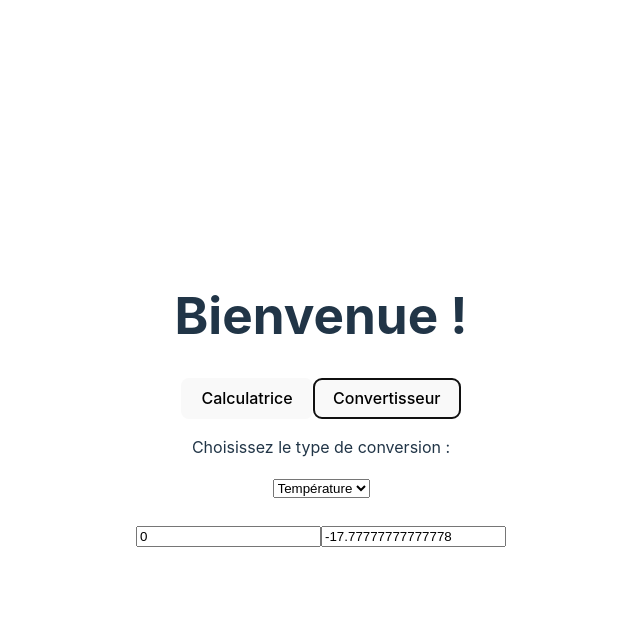
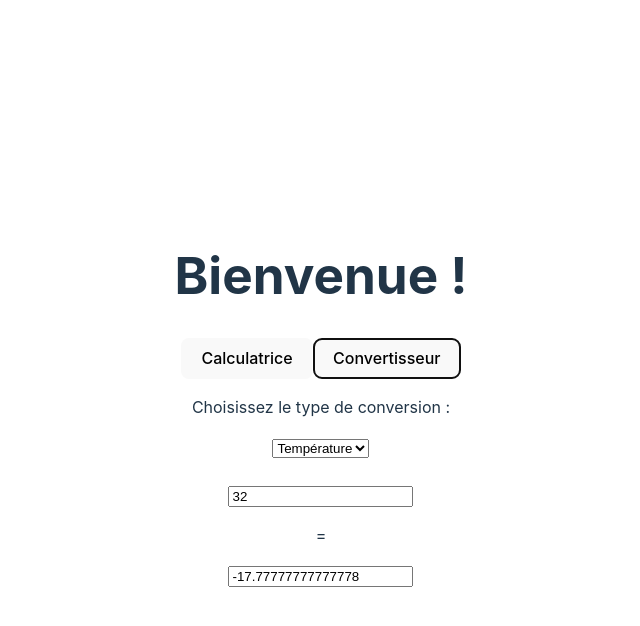
Before and after one commit to Aokemi/calculatrice-ts, a React (Vite) app: page / in a window 1280 px wide. Both pictures are taken after a click on the tab "Convertisseur". Shown: the top 626 px of the page, without its empty margins (319-959 px from the left). Built offline with nearby package versions, Linux system fonts and the light colour scheme.

Commit message:
Tried converting with two inputs but issues occuring

```diff
--- a/src/Pages/Convertisseur.tsx
+++ b/src/Pages/Convertisseur.tsx
@@ -17,15 +17,26 @@ const Convertisseur = () => {
         }
     }
 
-    const handleChangeValue = (e : React.ChangeEvent<any> ) => {
+    const handleChangeInputTop = (e : React.ChangeEvent<any> ) => {
 
         setTemperature(e.target.value)
 
     }
 
-    function convertTemperature(number: number){
-        const converted = (number - 32) * 5 / 9
-        return converted
+    const handleChangeInputBot = (e : React.ChangeEvent<any> ) => {
+
+        setTemperature(e.target.value)
+
+    }
+
+    function convertCtoF(number: number){
+        const convertedCtoF = (number - 32) * 5 / 9
+        return convertedCtoF
+    }
+
+    function convertFtoC(number: number){
+        const convertedFtoC = (number * 9 / 5) + 32
+        return convertedFtoC
     }
 
 
@@ -40,10 +51,9 @@ const Convertisseur = () => {
 
             < br />
             < br />
-            <input type="number" name="temperature" value={temperature} onChange={handleChangeValue}/>
-            <input type="number" name="convertTemperature" value={convertTemperature(temperature)}/>
-            < br />
-
+            <input type="number" name="valueTop" value={convertFtoC(temperature)} onChange={handleChangeInputTop}/>
+            <p> = </p>
+            <input type="number" name="valueBot" value={convertCtoF(temperature)} onChange={handleChangeInputBot} />
 
         </div>
     );
```
